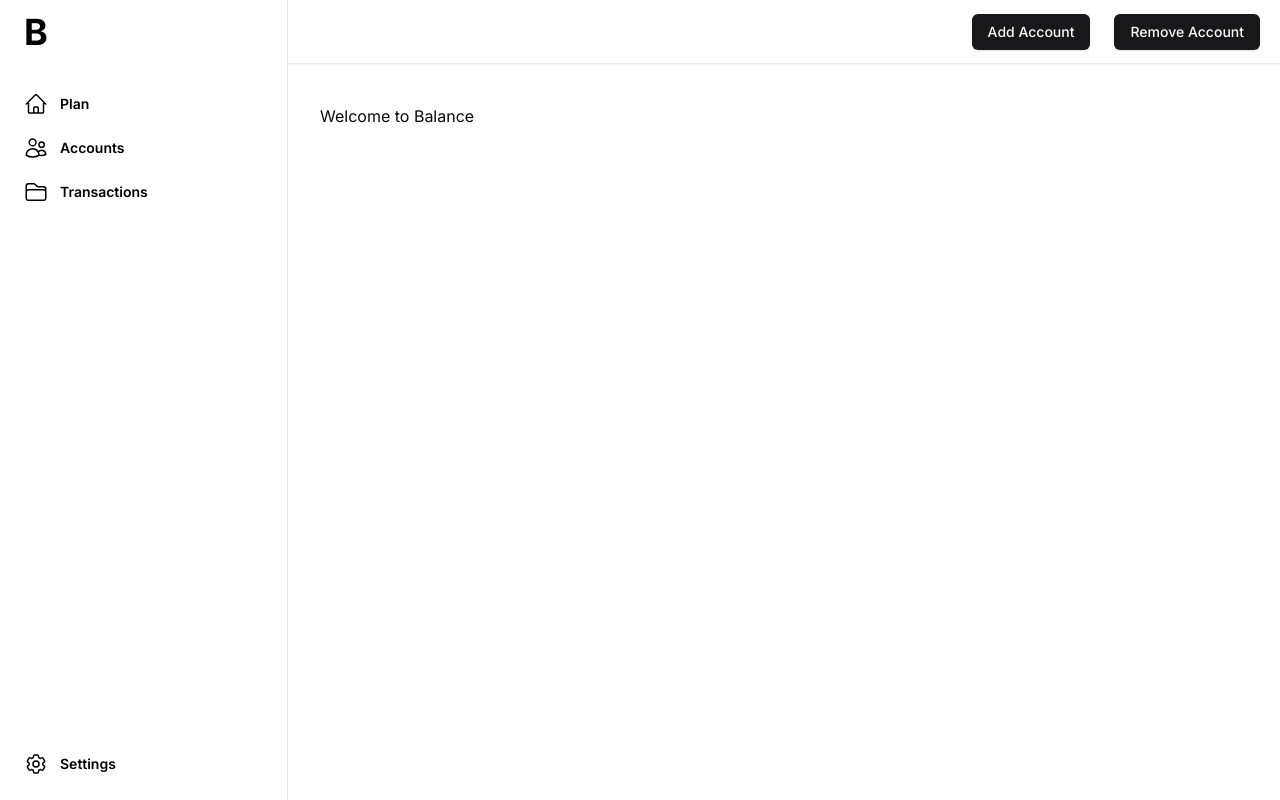
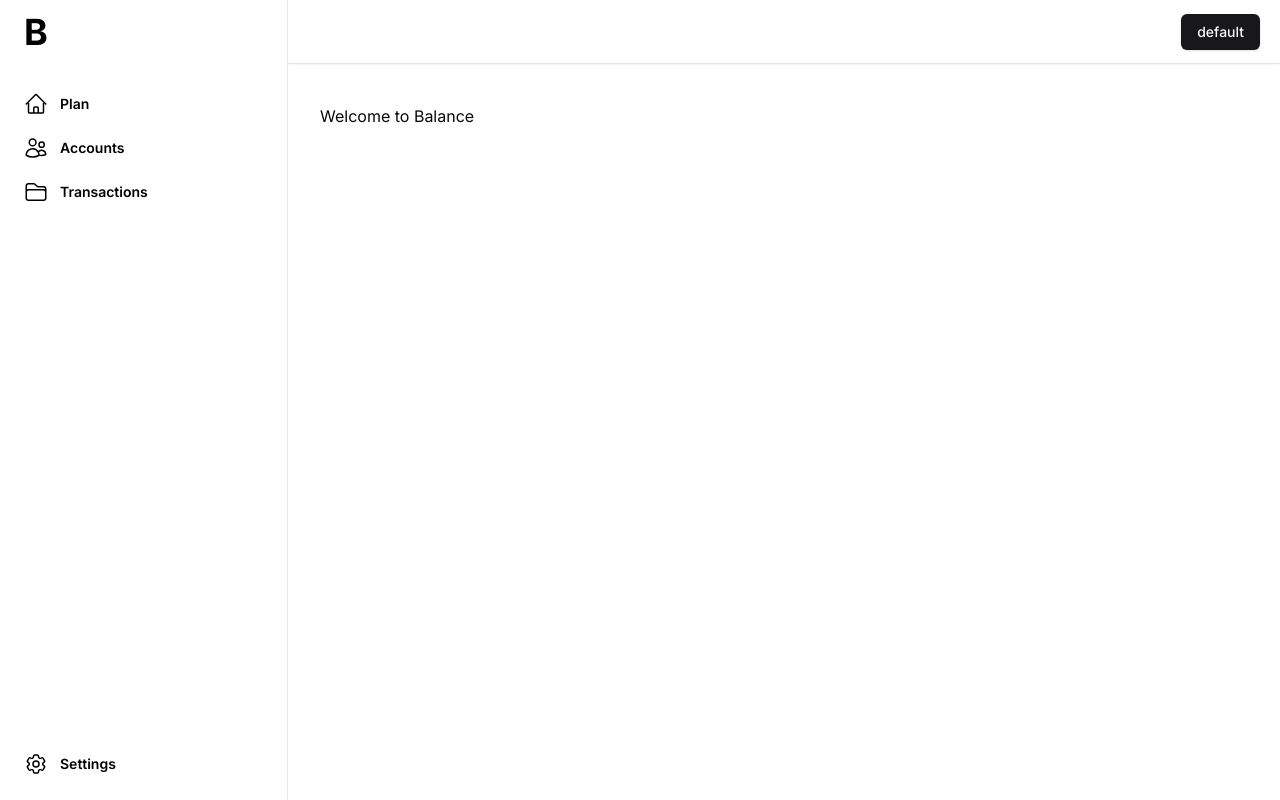
Before and after one commit to BeBalanced/Webapp, a Next.js app: page / in a window 1280 px wide. Built offline with nearby package versions, Linux system fonts and the light colour scheme.

Commit message:
work on top button context

```diff
--- a/src/components/layout/sidebar.tsx
+++ b/src/components/layout/sidebar.tsx
@@ -17,6 +17,7 @@ import config from "@/../balance.config.json";
 import { usePathname } from "next/navigation";
 import { cn } from "@/lib/utils";
 import { Button } from "../ui/button";
+import { TopButton } from "@/lib/topButtonContext";
 
 const navigationOptions = [
   { name: "Plan", href: "/plan", icon: HomeIcon, current: true },
@@ -36,7 +37,7 @@ interface Props {
 export default function Sidebar({ children }: Props) {
   const [sidebarOpen, setSidebarOpen] = useState(false);
   const [navOptions, setNavOptions] = useState(navigationOptions);
-  const [topButtonState, setTopButtonState] = useContext(TopButtonContext);
+  const [topButtons, setTopButtons] = useContext(TopButtonContext);
 
   const selectNavOption = (targetPath: string) => {
     const updatedOptions = navOptions.map((navOption) => ({
@@ -231,8 +232,9 @@ export default function Sidebar({ children }: Props) {
                 <Bars3Icon className="h-6 w-6" aria-hidden="true" />
               </button>
               <div className="flex flex-row gap-6 absolute right-5">
-                <Button>Add Account</Button>
-                <Button>Remove Account</Button>
+                {topButtons.map((button: TopButton) => {
+                  return <Button>{button.name}</Button>;
+                })}
               </div>
               {/* Separator */}
               <div
--- a/src/lib/topButtonContext.tsx
+++ b/src/lib/topButtonContext.tsx
@@ -1,19 +1,24 @@
 "use client";
 import { createContext, useState } from "react";
 
-interface TopButton {
+export interface TopButton {
   name: string;
   fn: () => any;
 }
 
+const defaultButton: TopButton = {
+  name: "default",
+  fn: () => {},
+};
+
 export const TopButtonContext = createContext<any>(undefined);
 
 const TopButtonProvider = ({ children }: { children: React.ReactNode }) => {
-  const [topButtonState, setTopButtonState] = useState<TopButton | undefined>(
-    undefined
-  );
+  const [topButtons, setTopButtons] = useState<TopButton[] | undefined>([
+    defaultButton,
+  ]);
   return (
-    <TopButtonContext.Provider value={[topButtonState, setTopButtonState]}>
+    <TopButtonContext.Provider value={[topButtons, setTopButtons]}>
       {children}
     </TopButtonContext.Provider>
   );
```
